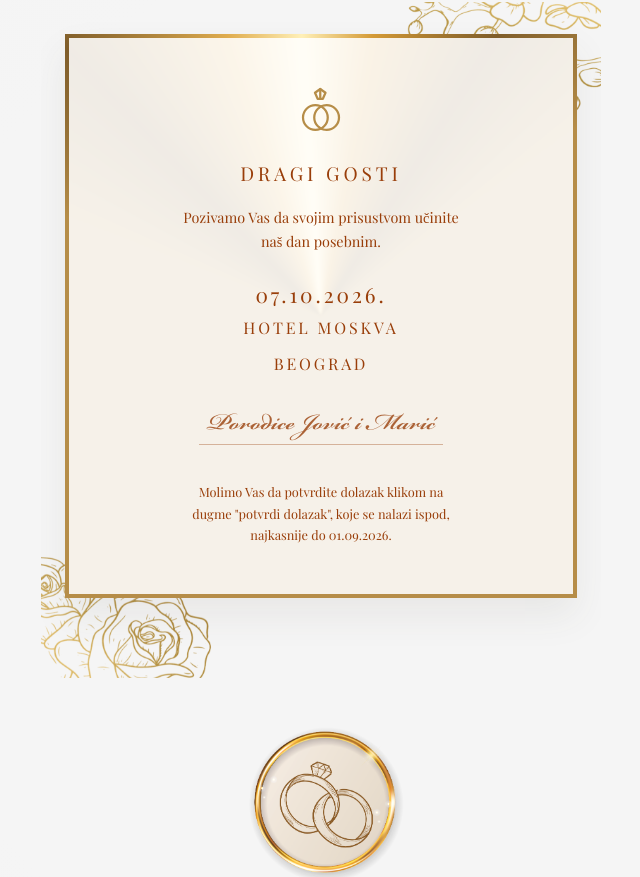
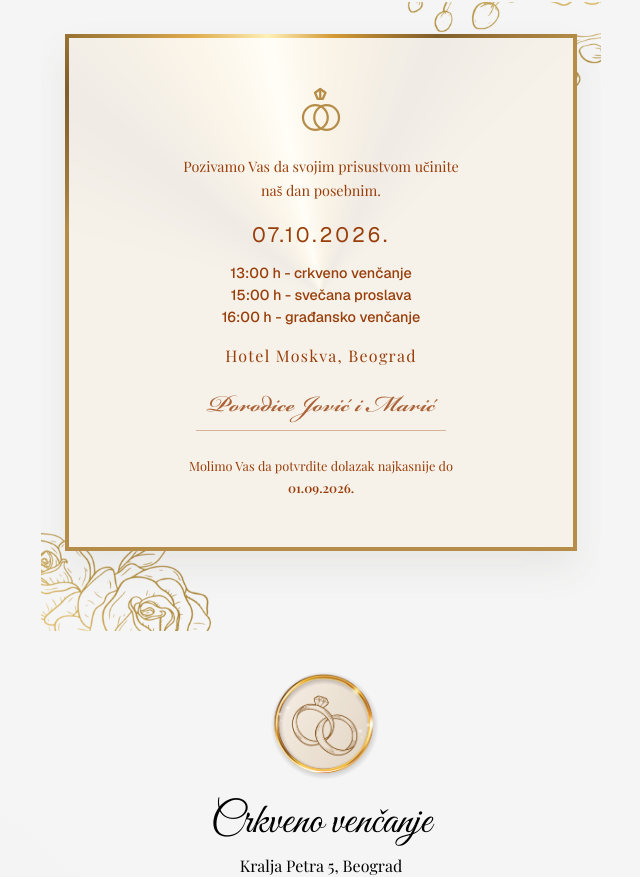
Before and after one commit to NikolaTomic00/pozivnica11, a React (Vite) app: page / in a window 1280 px wide. Shown: the part 704-1581 px from the top of the page, without its empty margins (319-959 px from the left). Built offline with nearby package versions, Linux system fonts and the light colour scheme; a web font is replaced by a local one.

Commit message:
Refine invitation details and timeline layout

```diff
--- a/src/sections/InvitationDetailsSection.jsx
+++ b/src/sections/InvitationDetailsSection.jsx
@@ -53,35 +53,39 @@ function InvitationDetailsSection() {
 
       <div className="animate-border relative z-10 mx-auto bg-[conic-gradient(from_var(--border-angle),#b68d48_0_66%,#7f5d2a_73%,#e0ad4f_80%,#fff0b8_84%,#d49a36_88%,#7f5d2a_94%,#b68d48_100%)] p-1 shadow-[0_18px_35px_rgb(80_72_58_/_0.08)]">
         <div className="bg-white/88 px-8 py-10 text-center font-['Playfair_Display',serif] text-[#993e0a] backdrop-blur-[1px] sm:py-12">
-          <div className="space-y-7">
+          <div className="grid justify-items-center">
             <WeddingRingsIcon />
 
-            <div className="space-y-5">
-              <p className="text-[1.2rem] leading-[1.2] uppercase tracking-[0.2em]">
-                Dragi gosti
-              </p>
+            <p className="mt-5 max-w-72 text-[0.9rem] leading-[1.7]">
+              Pozivamo Vas da svojim prisustvom učinite naš dan posebnim.
+            </p>
 
-              <p className="mx-auto max-w-72 text-[0.9rem] leading-[1.7]">
-                Pozivamo Vas da svojim prisustvom učinite naš dan posebnim.
-              </p>
+            <p className="mt-5 font-['Geist','Arial',sans-serif] text-[1.3rem] leading-[1.2] tracking-[0.14em]">
+              07.10.2026.
+            </p>
+
+            <div className="mt-4 font-['Geist','Arial',sans-serif] text-[0.9rem] font-medium leading-[1.5]">
+              <p>13:00 h - crkveno venčanje</p>
+              <p>15:00 h - svečana proslava</p>
+              <p>16:00 h - građansko venčanje</p>
             </div>
 
-            <div className="space-y-2 text-[1rem] leading-[1.7]">
-              <p className="text-[1.3rem] leading-[1.2] tracking-[0.14em]">
-                07.10.2026.
-              </p>
-              <p className="uppercase tracking-[0.18em]">Hotel Moskva</p>
-              <p className="uppercase tracking-[0.18em]">Beograd</p>
-            </div>
+            <p className="mt-4 text-[1rem] leading-[1.45] tracking-[0.08em]">
+              Hotel Moskva, Beograd
+            </p>
 
-            <p className="mx-auto w-fit whitespace-nowrap border-b border-[#993e0a]/35 px-2 pb-1 font-['Bickham_Script_Pro',cursive] text-[2.1875rem] font-normal leading-none text-[#993e0a]/80">
+            <p className="mt-5 w-fit whitespace-nowrap font-['Bickham_Script_Pro',cursive] text-[2.1875rem] font-normal leading-none text-[#993e0a]/80">
               Porodice Jović i Marić
             </p>
 
-            <p className="mx-auto max-w-72 px-2 pt-2 text-[0.8rem] leading-[1.7]">
-              Molimo Vas da potvrdite dolazak klikom na dugme "potvrdi dolazak",
-              koje se nalazi ispod, najkasnije do{" "}
-              <span>01.09.2026.</span>
+            <span
+              className="mt-2 h-px w-3/4 max-w-62.5 bg-[#993e0a]/35"
+              aria-hidden="true"
+            />
+
+            <p className="mt-6 max-w-72 px-2 text-[0.8rem] leading-[1.7]">
+              Molimo Vas da potvrdite dolazak najkasnije do{" "}
+              <span className="font-semibold">01.09.2026.</span>
             </p>
           </div>
         </div>
--- a/src/sections/TimelineSection.jsx
+++ b/src/sections/TimelineSection.jsx
@@ -30,9 +30,9 @@ function MapPinIcon() {
 function TimelineEvent({ icon, title, address, time, mapUrl }) {
   return (
     <article className="text-center">
-      <div className="relative mx-auto mb-5 h-42 w-44 overflow-hidden">
+      <div className="relative mx-auto mb-5 h-[7.35rem] w-[7.7rem] overflow-hidden">
         <img
-          className="absolute -top-3 left-1/2 w-130 max-w-none -translate-x-1/2"
+          className="absolute -top-3 left-1/2 w-91 max-w-none -translate-x-1/2"
           src={icon}
           alt=""
         />
```
